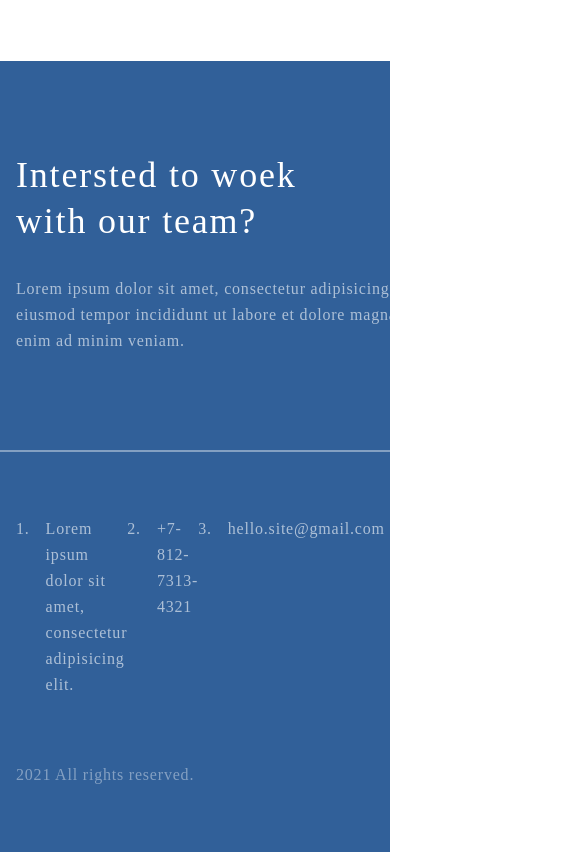
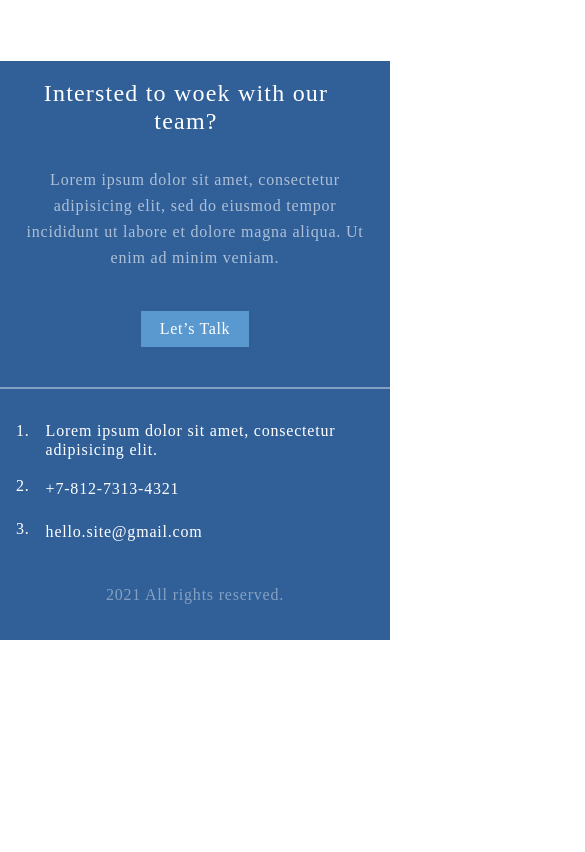
Before and after one commit to GuskoVVadia/lessons-html, a plain HTML site: page index.html in a window 390 px wide. Shown: the part 3298-4150 px from the top of the page, 585 px wide, since content can reach past the window. After the commit the page ends 3938 px from the top, so only its background shows below. Drawn offline with Linux system fonts and the light colour scheme.

Commit message:
hw seven

```diff
--- a/css/style.css
+++ b/css/style.css
@@ -221,16 +221,21 @@ header{
 /* footer */
 footer{
     background: #316099;
+    max-width: 100%;
 }
 .bottom{}
 
 .bottom_top{
     display: flex;
+    justify-content: space-between;
+}
+
+.bottom_top_content{
     flex-grow: 1;
 }
 
 .bottom_top_content h3{
-    width: 340px;
+    max-width: 340px;
     font-size: 36px;
     line-height: 46px;
     letter-spacing: 0.05em;
@@ -240,30 +245,29 @@ footer{
 }
 
 .bottom_top_content p{
-    width: 495px;
+    max-width: 495px;
     color: #FFFFFF;
 
     margin-top: 32px;
     margin-bottom: 96px;
 }
 
+
 .bottom_top_link{
-    display: block;
-    background: #5A98D0;
-    width: 236px;
-    height: 56px;
-    margin-top: 165px;
-    margin-left: 407px;
+    align-self: center;
 }
 
 .bottom_top_link a{
+    background: #5A98D0;
+    display: block;
+    width: 236px;
+    padding: 15px 0px;
+    text-align: center;
     text-decoration: none;
     font-size: 16px;
     line-height: 26px;
     letter-spacing: 0.04em;
     color: #FFFFFF;
-    display: inline-block;
-    margin: 15px 80px;
 }
 
 .border{
@@ -277,8 +281,6 @@ footer{
 
 .bottom_bottom_contacts ol{
     display: flex;
-    /* flex-grow: 1;
-    flex-basis: 33.3%; */
     justify-content: space-between;
 }
 
@@ -398,7 +400,33 @@ footer{
     /*bottom end*/
     /*footer*/
 
+    .footer{}
+    .container{}
+    .bottom_top{
+        margin: 0px 110px;
+    }
+    .bottom_top_content{}
+    .bottom_top_content h3{
+        margin-top: 47px;
+    }
+    .bottom_top_content p{
+        margin-bottom: 64px;
+    }
 
+    .bottom_bottom{
+        margin: 0px 110px;
+    }
+
+    .bottom_bottom_contacts{}
+    .bottom_bottom_contacts ol{
+        flex-direction: column;
+    }
+    .bottom_bottom_contacts ol li{
+        margin-top: 25px;
+    }
+    .bottom_bottom_contacts ol li:first-child{
+        margin-top: 0px;
+    }
 
 
 } /*media 1024 end*/
@@ -509,5 +537,53 @@ footer{
     /*bottom end*/
     /*footer*/
 
+    footer{}
+    .bottom{}
+    .bottom_top{
+        flex-direction: column;
+        margin: 0px 0px;
+    }
+    .bottom_top_content{}
+    .bottom_top_content h3{
+        font-size: 24px;
+        line-height: 28px;
+        text-align: center;
+        margin-top: 18px;
+    }
+    .bottom_top_content p{
+        font-size: 16px;
+        line-height: 26px;
+        text-align: center;
+        margin-bottom: 40px;
+    }
+
+    .bottom_top_link{
+        margin-bottom: 40px;
+    }
+    .bottom_top_link a{
+        width: 108px;
+        padding: 5px 0px;
+    }
+
+    .bottom_bottom{
+        margin: 0px 0px;
+    }
+    .bottom_bottom_contacts{
+        margin-top: 32px;
+    }
+    .bottom_bottom_contacts ol li{
+        line-height: 19px;
+        opacity: 1;
+        margin-top: 17px;
+    }
+    .bottom_bottom_contacts ol li:first-child{
+        margin-top: 0px;
+    }
+    .bottom_bottom_reserved p{
+        text-align: center;
+        margin: 0px auto;
+        padding: 37px 0px 32px;
+    }
+
 
 } /* media 667 end*/
```
